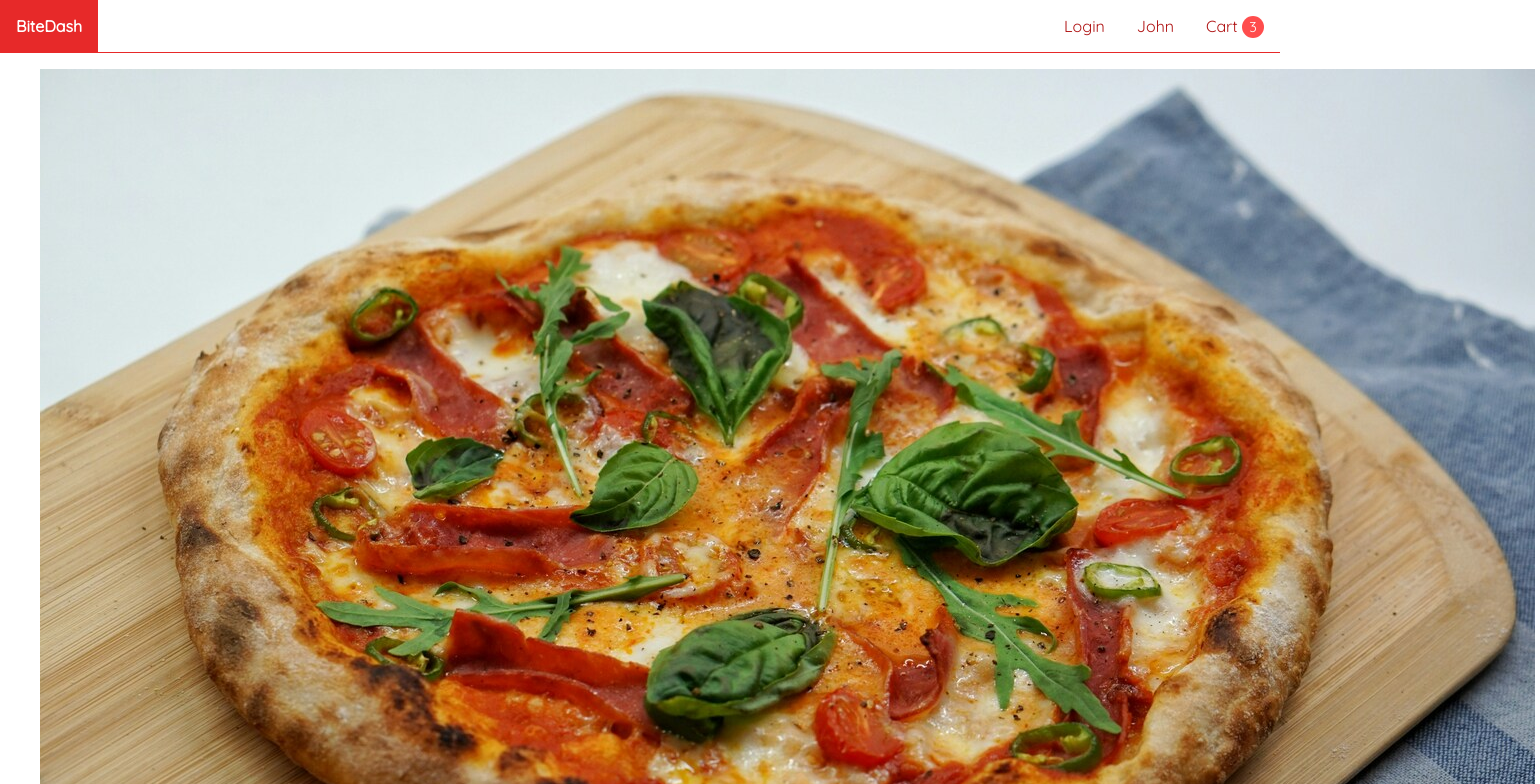
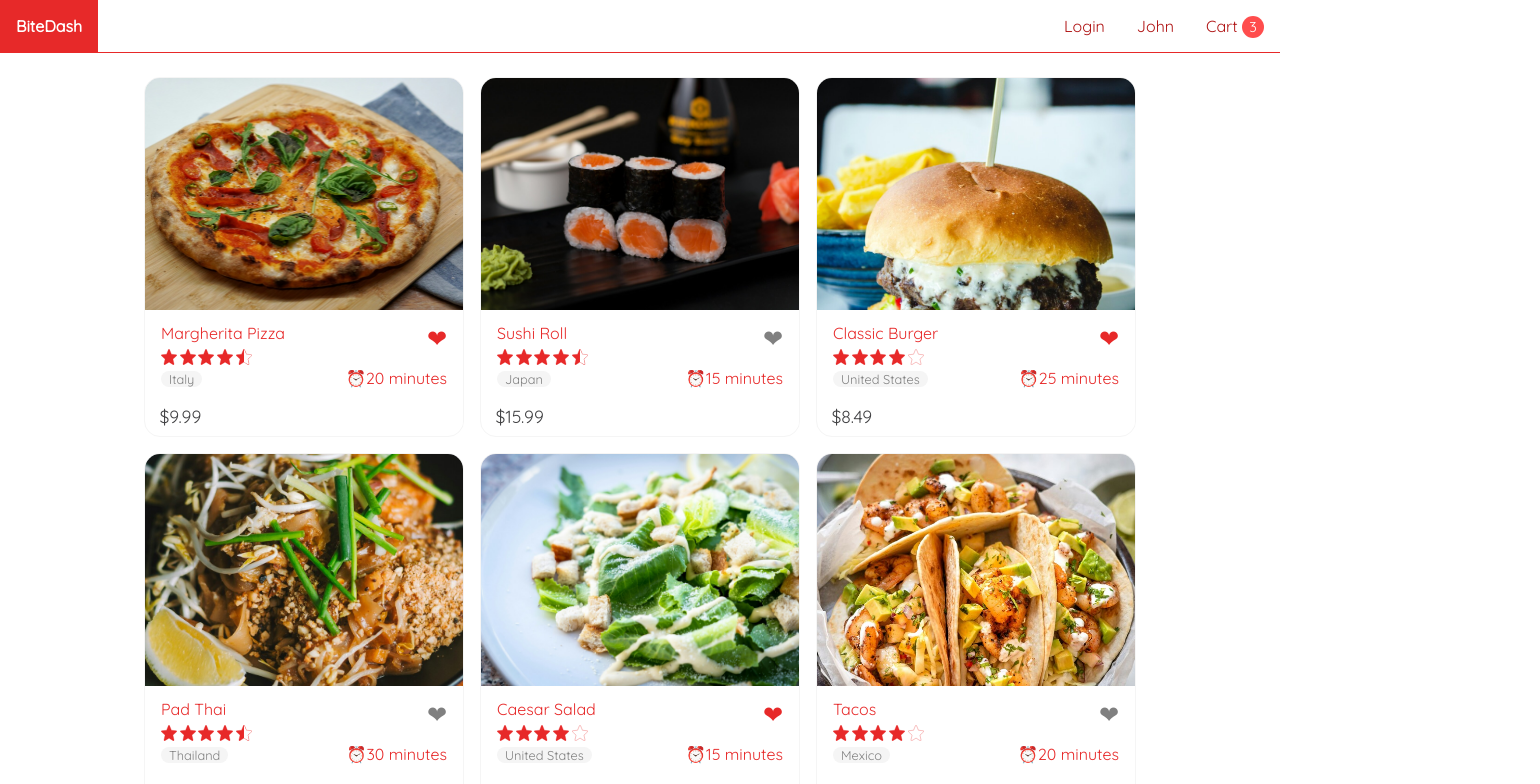
Before and after one commit to uditha1994/bitedash_frontend, an Angular app: page / in a window 1280 px wide. Shown: the top 784 px of the page, 1540 px wide, since content can reach past the window. Built offline with nearby package versions, Linux system fonts and the light colour scheme.

Commit message:
food componet design done

```diff
--- a/src/app/components/pages/home/home.component.css
+++ b/src/app/components/pages/home/home.component.css
@@ -0,0 +1,90 @@
+ul {
+  display: flex;
+  justify-content: center;
+  align-items: center;
+  flex-wrap: wrap;
+  list-style-type: none;
+  padding: 0;
+}
+
+li a {
+  height: 22.5rem;
+  width: 20rem;
+  border: 1px solid whitesmoke;
+  border-radius: 1rem;
+  margin: 0.5rem;
+  display: flex;
+  flex-direction: column;
+  overflow: hidden;
+  color: #e72929;
+}
+
+li a:hover {
+  opacity: 0.9;
+  cursor: pointer;
+}
+
+li a img {
+  object-fit: cover;
+  height: 14.5rem;
+}
+
+.content {
+  margin-top: 0.3rem;
+  padding: 0.5rem 1rem;
+  position: relative;
+  height: 7rem;
+}
+
+.favorite {
+  position: absolute;
+  top: 0.5rem;
+  right: 1rem;
+  font-size: 1.5rem;
+}
+
+.favorite.not {
+  color: gray;
+}
+
+.stars {
+  margin-bottom: 0.2rem;
+}
+
+.product-item-footer {
+  display: flex;
+  justify-content: space-between;
+  align-items: flex-start;
+}
+
+.origins {
+  flex: 9;
+}
+
+.origins span {
+  border-radius: 2rem;
+  background-color: whitesmoke;
+  display: inline-block;
+  font-size: 0.8rem;
+  color: gray;
+  margin-right: 0.3rem;
+  padding: 0 0.5rem;
+  margin-top: 0.2rem;
+}
+
+.clock-time {
+  font-size: 0.9rem;
+  flex: 3;
+  text-align: right;
+}
+
+.price {
+  position: absolute;
+  bottom: 0;
+  left: 0.9rem;
+  background: white;
+  padding: 0.9rem 100% 0 0;
+  color: #414143;
+  margin-top: 0.7rem;
+  font-size: 1.1rem;
+}
--- a/src/app/components/pages/home/home.component.html
+++ b/src/app/components/pages/home/home.component.html
@@ -6,7 +6,7 @@
                 <div class="name">
                     {{food.name}}
                 </div>
-                <span class="favorite {{food.favorite?'':'not'}}">❤️</span>
+                <span class="favorite {{food.favorite?'':'not'}}">❤</span>
                 <div class="stars">
                     <star-rating [stars]="food.stars" />
                 </div>
```
